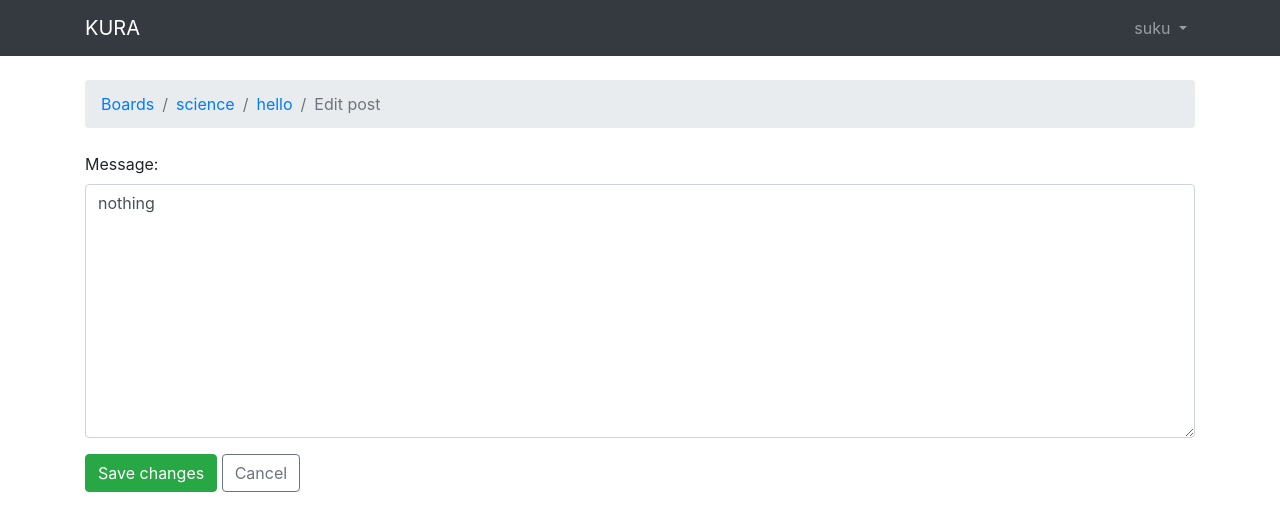
After one commit to sukubhattu/KURA, a Django app: page /boards/boards/1/topics/1/posts/1/edit in a window 1280 px wide. The commit adds this page. Shown: the top 531 px of the page. Run offline with Django 3.2, Linux system fonts and the light colour scheme; a user stored in the database is signed in; data comes from the database, SQL or seed files in the repository; both versions use the stored data as it was after the commit; some libraries are stand-ins or nearby versions.

Commit message:
4th sommit

```diff
--- /dev/null
+++ b/boards/templates/boards/edit_post.html
@@ -0,0 +1,19 @@
+{% extends 'base.html' %}
+
+{% block title %}Edit post{% endblock %}
+
+{% block breadcrumb %}
+  <li class="breadcrumb-item"><a href="{% url 'home' %}">Boards</a></li>
+  <li class="breadcrumb-item"><a href="{% url 'board_topics' post.topic.board.pk %}">{{ post.topic.board.name }}</a></li>
+  <li class="breadcrumb-item"><a href="{% url 'topic_posts' post.topic.board.pk post.topic.pk %}">{{ post.topic.subject }}</a></li>
+  <li class="breadcrumb-item active">Edit post</li>
+{% endblock %}
+
+{% block content %}
+  <form method="post" class="mb-4" novalidate>
+    {% csrf_token %}
+    {% include 'includes/form.html' %}
+    <button type="submit" class="btn btn-success">Save changes</button>
+    <a href="{% url 'topic_posts' post.topic.board.pk post.topic.pk %}" class="btn btn-outline-secondary" role="button">Cancel</a>
+  </form>
+{% endblock %}
--- a/boards/templates/boards/topic_posts.html
+++ b/boards/templates/boards/topic_posts.html
@@ -39,7 +39,9 @@
             {{ post.message }}
             {% if post.created_by == user %}
               <div class="mt-3">
-                <a href="#" class="btn btn-primary btn-sm" role="button">Edit</a>
+                <a href="{% url 'edit_post' post.topic.board.pk post.topic.pk post.pk %}"
+                   class="btn btn-primary btn-sm"
+                   role="button">Edit</a>
               </div>
             {% endif %}
           </div>
--- a/boards/urls.py
+++ b/boards/urls.py
@@ -1,13 +1,14 @@
 from django.urls import path
 from django.contrib import admin
-
+from django.contrib.auth import views as auth_views
 from boards import views
-
 urlpatterns = [
     path('', views.home, name='home'),
     path('boards/<int:pk>/', views.board_topics, name='board_topics'),
     path('boards/<int:pk>/new/', views.new_topic, name='new_topic'),
     path('boards/<pk>/topics/<topic_pk>', views.topic_posts, name='topic_posts'),
     path('boards/<pk>/topics/<topic_pk>/reply', views.reply_topic, name='reply_topic'),
+    path('boards/<pk>/topics/<topic_pk>/posts/<post_pk>/edit',
+        views.PostUpdateView.as_view(), name='edit_post'),
     path('admin/', admin.site.urls),
 ]
--- a/boards/views.py
+++ b/boards/views.py
@@ -5,6 +5,11 @@ from .forms import PostForm #this is for reply wala ko
 from .forms import NewTopicForm
 from .models import Board, Topic, Post
 from django.db.models import Count
+from django.core.paginator import Paginator, EmptyPage, PageNotAnInteger
+from django.views.generic import UpdateView
+from django.utils.decorators import method_decorator
+from django.utils import timezone
+from django.urls import reverse_lazy
 
 def home(request):
     boards = Board.objects.all()
@@ -13,7 +18,21 @@ def home(request):
 
 def board_topics(request, pk):
     board = get_object_or_404(Board, pk=pk)
-    topics = board.topics.order_by('-last_updated').annotate(replies=Count('posts') - 1)
+    queryset = board.topics.order_by('-last_updated').annotate(replies=Count('posts') - 1)
+    page = request.GET.get('page', 1)
+
+    paginator = Paginator(queryset, 20)
+
+    try:
+        topics = paginator.page(page)
+    except PageNotAnInteger:
+        # fallback to the first page
+        topics = paginator.page(1)
+    except EmptyPage:
+        # probably the user tried to add a page number
+        # in the url, so we fallback to the last page
+        topics = paginator.page(paginator.num_pages)
+
     return render(request, 'boards/topics.html', {'board': board, 'topics': topics})
 
 @login_required
@@ -56,3 +75,28 @@ def reply_topic(request, pk, topic_pk):
     else:
         form = PostForm()
     return render(request, 'boards/reply_topic.html', {'topic': topic, 'form': form})
+
+@method_decorator(login_required, name='dispatch')
+class PostUpdateView(UpdateView):
+    model = Post
+    fields = ('message', )
+    template_name = 'boards/edit_post.html'
+    pk_url_kwarg = 'post_pk'
+    context_object_name = 'post'
+
+    def form_valid(self, form):
+        post = form.save(commit=False)
+        post.updated_by = self.request.user
+        post.updated_at = timezone.now()
+        post.save()
+        return redirect('topic_posts', pk=post.topic.board.pk, topic_pk=post.topic.pk)
+
+@method_decorator(login_required, name='dispatch')
+class UserUpdateView(UpdateView):
+    model = User
+    fields = ('first_name', 'last_name', 'email', )
+    template_name = 'my_account.html'
+    success_url = reverse_lazy('my_account')
+
+    def get_object(self):
+        return self.request.user
--- a/myproject/settings.py
+++ b/myproject/settings.py
@@ -108,7 +108,7 @@ AUTH_PASSWORD_VALIDATORS = [
 
 LANGUAGE_CODE = 'en-us'
 
-TIME_ZONE = 'UTC'
+TIME_ZONE = 'Asia/Kathmandu'
 
 USE_I18N = True
 
--- a/templates/base.html
+++ b/templates/base.html
@@ -24,7 +24,7 @@
                 </a>
                 <div class="dropdown-menu dropdown-menu-right" aria-labelledby="userMenu">
                   <a class="dropdown-item" href="#">My account</a>
-                  <a class="dropdown-item" href="#">Change password</a>
+                  <a class="dropdown-item" href="{% url 'password_change' %}">Change password</a>
                   <div class="dropdown-divider"></div>
                   <a class="dropdown-item" href="{% url 'logout' %}">Log out</a>
                 </div>
```
Also changed, not shown: accounts/templates/accounts/my_account.html (added, +19 -0 lines), accounts/urls.py (+9 -0 lines), db.sqlite3.
